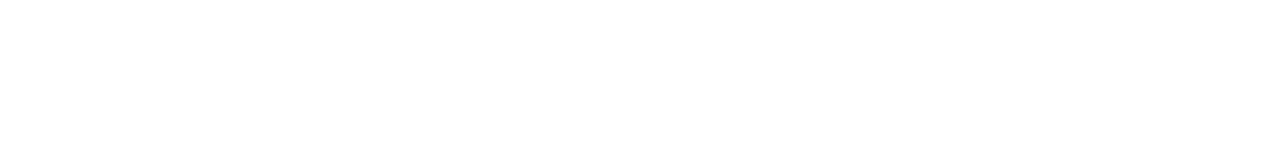
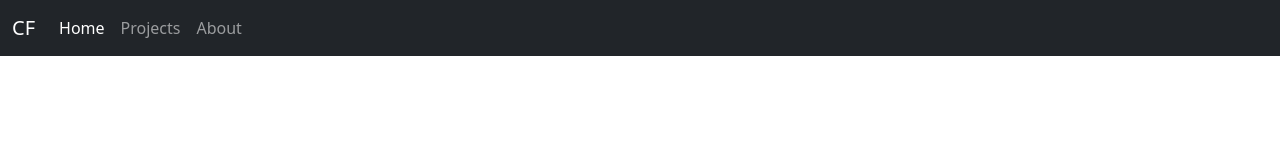
Before and after one commit to christopherfanning/christopherfanning.github.io, a plain HTML site: page index.html in a window 1280 px wide. Drawn offline with Linux system fonts and the light colour scheme.

Commit message:
Add Bootstrap nav bar

```diff
--- a/index.html
+++ b/index.html
@@ -13,6 +13,29 @@
 
 <body>
 
+  <nav class="navbar navbar-expand-lg navbar-dark bg-dark">
+    <div class="container-fluid">
+      <a class="navbar-brand" href="#">CF</a>
+      <button class="navbar-toggler" type="button" data-bs-toggle="collapse" data-bs-target="#navbarNav"
+        aria-controls="navbarNav" aria-expanded="false" aria-label="Toggle navigation">
+        <span class="navbar-toggler-icon"></span>
+      </button>
+      <div class="collapse navbar-collapse" id="navbarNav">
+        <ul class="navbar-nav">
+          <li class="nav-item">
+            <a class="nav-link active" aria-current="page" href="#">Home</a>
+          </li>
+          <li class="nav-item">
+            <a class="nav-link" href="#">Projects</a>
+          </li>
+          <li class="nav-item">
+            <a class="nav-link" href="#">About</a>
+          </li>
+        </ul>
+      </div>
+    </div>
+  </nav>
+
   <script src="./assets/bootstrap/js/bootstrap.bundle.min.js"></script>
   <script src="./assets/fontawesome/js/all.min.js"></script>
   <script src="./assets/js/index.js"></script>
```
